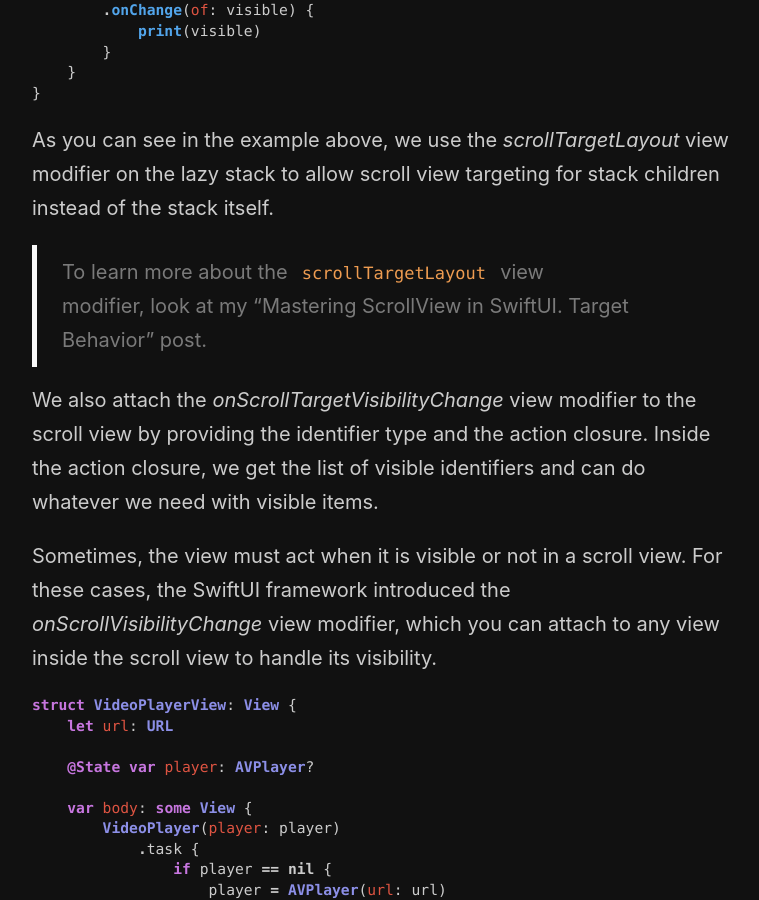
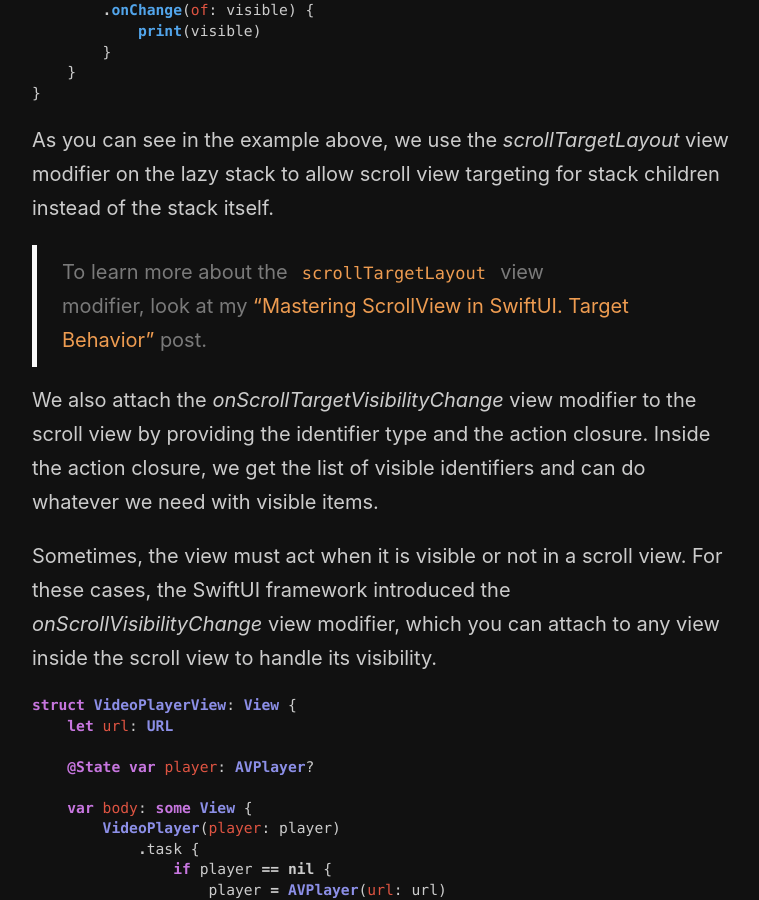
Before and after one commit to mecid/mecid.github.io, a Jekyll site: the page built from _posts/2024-07-16-mastering-scrollview-in-swiftui-scroll-visibility.md, in a window 1280 px wide and 900 px high, scrolled down 895 px. Shown: the whole window, without its empty margins (258-1017 px from the left). Built offline with Jekyll 4.4.1, drawn with Linux system fonts in a browser that asks for light colours; some of the changed lines change nothing that is shown.

Commit message:
reference post added to the scroll visibility post

```diff
--- a/_posts/2024-07-16-mastering-scrollview-in-swiftui-scroll-visibility.md
+++ b/_posts/2024-07-16-mastering-scrollview-in-swiftui-scroll-visibility.md
@@ -32,7 +32,7 @@
 
 As you can see in the example above, we use the *scrollTargetLayout* view modifier on the lazy stack to allow scroll view targeting for stack children instead of the stack itself.
 
-> To learn more about the `scrollTargetLayout` view modifier, look at my "Mastering ScrollView in SwiftUI. Target Behavior" post.
+> To learn more about the `scrollTargetLayout` view modifier, look at my ["Mastering ScrollView in SwiftUI. Target Behavior"](/2023/06/20/mastering-scrollview-in-swiftui-target-behavior/) post.
 
 We also attach the *onScrollTargetVisibilityChange* view modifier to the scroll view by providing the identifier type and the action closure. Inside the action closure, we get the list of visible identifiers and can do whatever we need with visible items.
 
```
